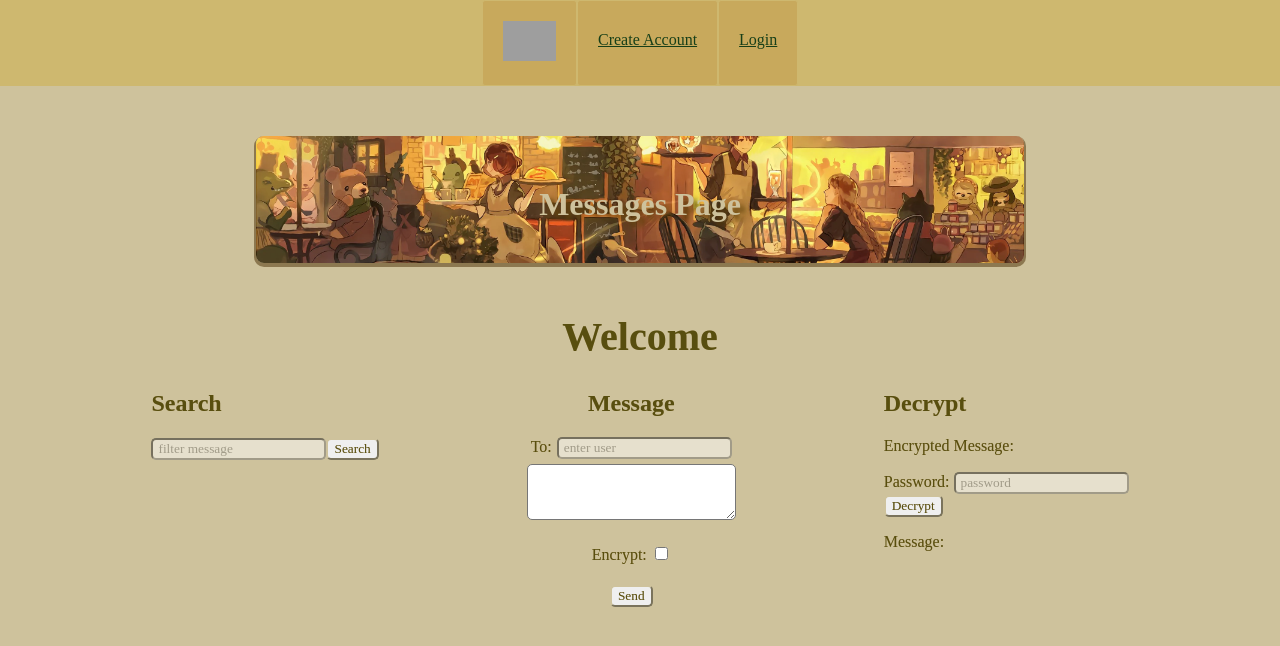
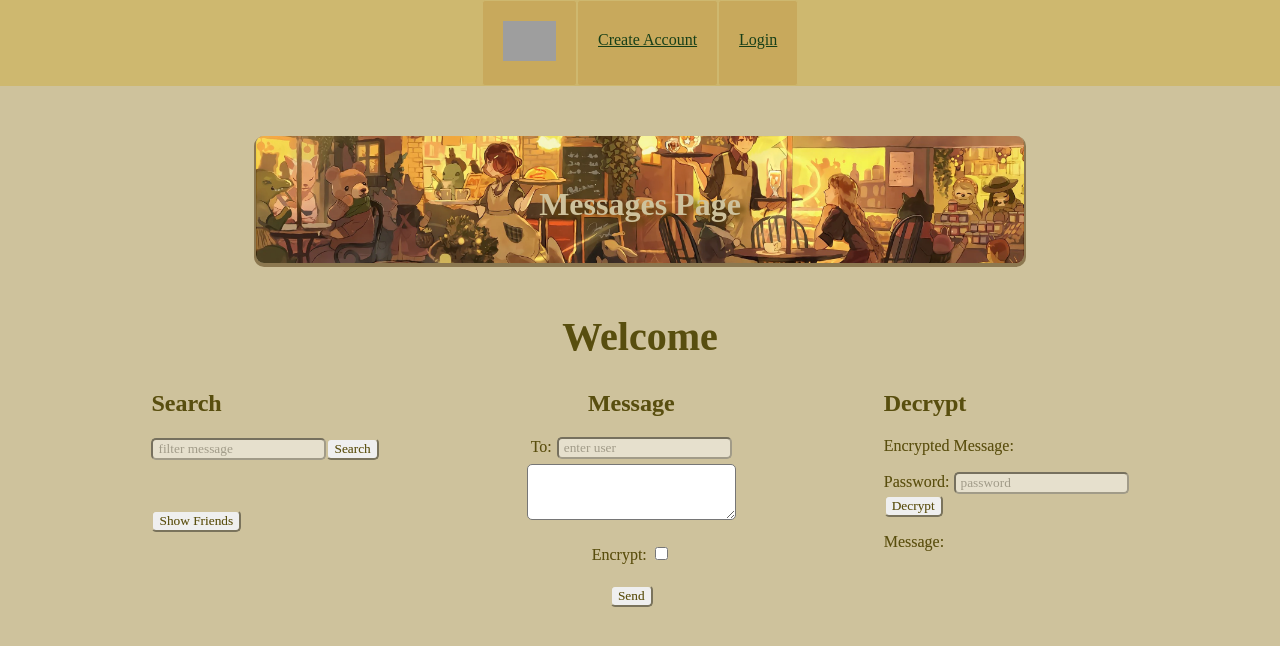
Before and after one commit to sabusaif/tea-time, a React (Create React App) app in the folder front-end/: page /messages in a window 1280 px wide. Shown: the top 646 px of the page. Built offline with nearby package versions, Linux system fonts and the light colour scheme; grey boxes are pictures that could not be loaded.

Commit message:
front-end code for showing (and hiding) the list of friends or people the user is in a conversation with

```diff
--- a/front-end/src/pages/Design.css
+++ b/front-end/src/pages/Design.css
@@ -94,12 +94,23 @@ button:hover {
     margin-bottom: 0px;
 }
 
-#submit_message {
+#submit_message, #show_friends {
     border-radius: 5px;
     border-color: #cec29c;
     font-family: "MV Boli", serif;
 }
 
+#show_friends {
+    margin-top: 50px;
+    margin-bottom: 10px;
+}
+
+#click {
+    padding-bottom: 4px;
+    font-family: "MV Boli", serif;
+    color: #413203;
+}
+
 #width {
     width: 300px;
 }
--- a/front-end/src/pages/Messages.js
+++ b/front-end/src/pages/Messages.js
@@ -12,6 +12,9 @@ function Messages(props) {
 
   // search will be passed to the back-end
   const [search, setSearch] = React.useState('');
+
+  // this will be used to add the people the user has messaged
+  const [friends, setFriends] = React.useState([]);
 
   const [doEncrypt, setDoEncrypt] = React.useState('');
   const [decryptPassword, setDecryptPassword] = React.useState('');
@@ -120,6 +123,45 @@ function Messages(props) {
       });
   }
 
+  // this function will show the user a list of people they have already messaged
+  function listOfFriends() {
+    const cookies = new Cookies();
+    // it will send the currentUser to the back-end
+    fetch('/getFriends?currentUser=' + props.loggedInUser, {
+      method: 'GET',
+      headers: {
+        auth: cookies.get('auth'), // makes the call authorized
+      }
+    })
+      .then(res => res.json())
+      .then(apiRes => {
+        console.log(apiRes);
+        if(apiRes.status){
+          setFriends(apiRes.data); // list of friends
+        }
+      })
+      .catch(e => {
+        console.log(e);
+      });
+      showOrHide();
+  }
+
+
+  // the user can toggle the button to hide and show friends
+  function showOrHide() {
+    // if friend list is showing
+    if (document.getElementById("show_friends").innerText === "Hide Friends") {
+      document.getElementById("click").style.display = "none";
+      // since everything is now hidden, they will be able to show
+      document.getElementById("show_friends").innerText = "Show Friends";
+    // if friend list isn't showing
+    } else {
+      document.getElementById("click").style.display = "block";
+      // since the list is now visible, the user can hide it
+      document.getElementById("show_friends").innerText = "Hide Friends";
+    }
+  }
+
   function decryptMessage() {
     var message = encryptedMessage
     if (message.length > encryptConst.length) {
@@ -144,7 +186,7 @@ function Messages(props) {
     var timestamp = new Date(convo.timestamp)
 
     var t = <label>{timestamp.getHours().toString() + ":" +
-      (timestamp.getMinutes().toString().length == 1 ?
+      (timestamp.getMinutes().toString().length === 1 ?
         "0" + timestamp.getMinutes().toString() :
         timestamp.getMinutes().toString())} </label>
     var i = null
@@ -171,6 +213,16 @@ function Messages(props) {
           <h2 class="text">Search</h2>
           <input placeholder="filter message" class="info message_box" value={search} onChange={(e) => setSearch(e.target.value)}/>
           <button onClick={filterMessage} class="text" id="submit_message">Search</button>
+          <div>
+            <button onClick={listOfFriends} class="text" id="show_friends">Show Friends</button>
+            <div id="click">
+              {friends.map(friend => (
+              <div>
+                {friend.userName}
+              </div>
+              ))}
+            </div>
+          </div>
         </div>
         <div id="message-bar">
           <h2 class="text">Message</h2>
```
